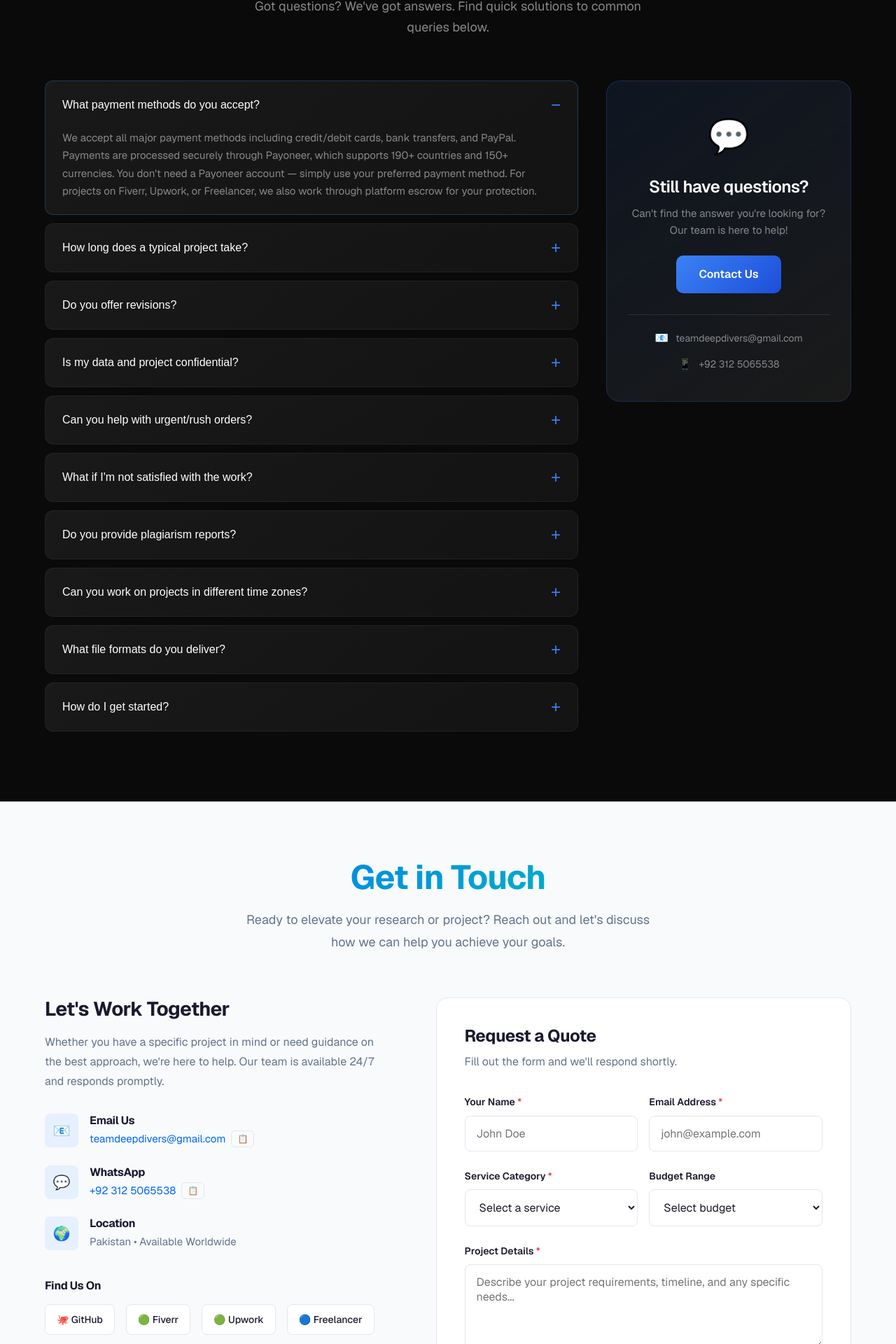
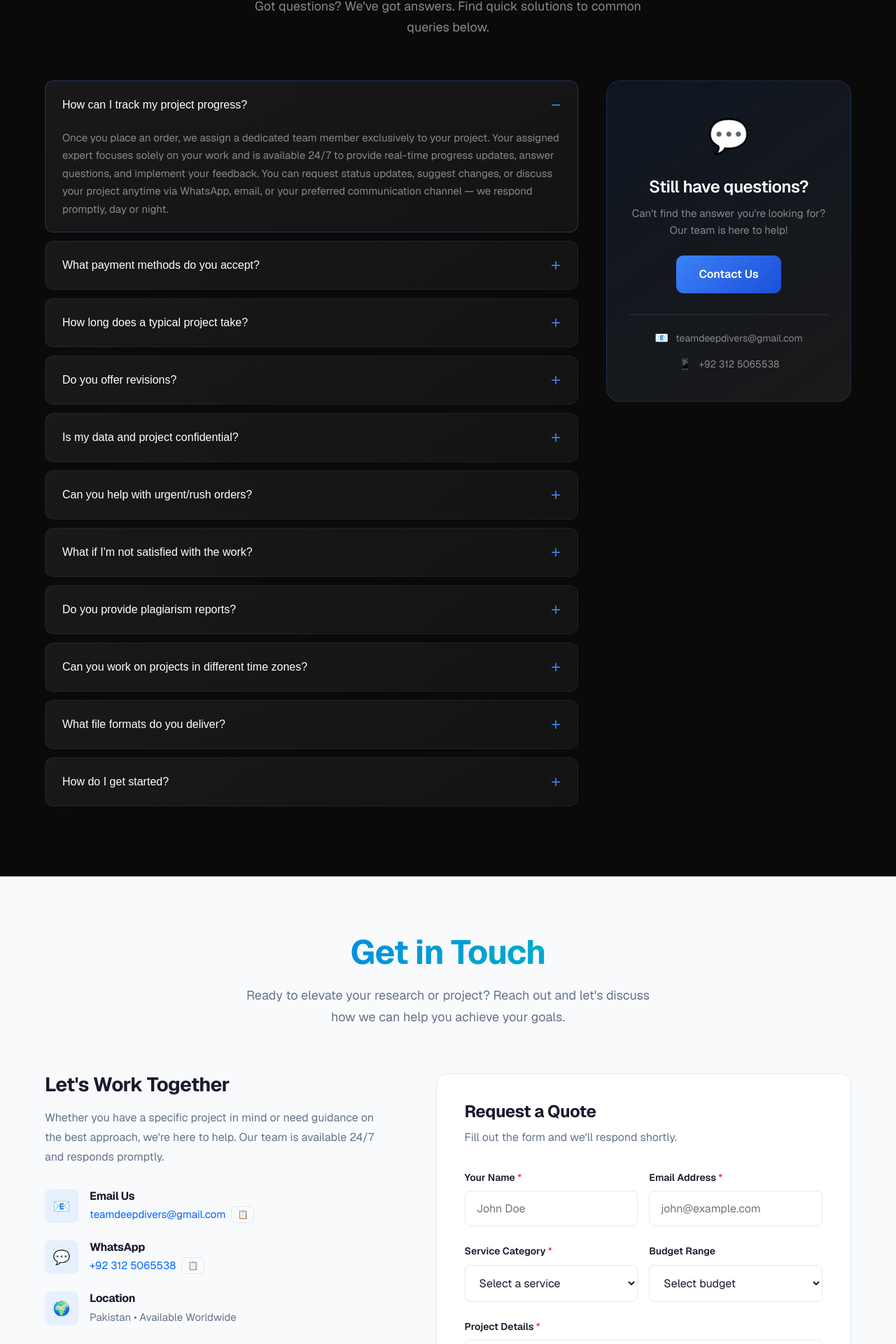
Before and after one commit to 03-134202-096/seondporfolio, a Next.js app: page / in a window 1280 px wide. Shown: the part 8418-10338 px from the top of the page at 70% size. Built offline with nearby package versions, Linux system fonts and the light colour scheme.

Commit message:
faq updated more for track recored

```diff
--- a/src/components/Contact/Contact.tsx
+++ b/src/components/Contact/Contact.tsx
@@ -143,7 +143,7 @@ export default function Contact() {
                   rel="noopener noreferrer"
                   className={styles.platformBadge}
                 >
-                  🐙 GitHub
+                  🔵 GitHub
                 </a>
                 <span className={styles.platformBadge}>🟢 Fiverr</span>
                 <span className={styles.platformBadge}>🟢 Upwork</span>
--- a/src/components/FAQ/FAQ.tsx
+++ b/src/components/FAQ/FAQ.tsx
@@ -4,6 +4,10 @@ import { useState } from 'react';
 import styles from './FAQ.module.css';
 
 const faqs = [
+  {
+    question: 'How can I track my project progress?',
+    answer: 'Once you place an order, we assign a dedicated team member exclusively to your project. Your assigned expert focuses solely on your work and is available 24/7 to provide real-time progress updates, answer questions, and implement your feedback. You can request status updates, suggest changes, or discuss your project anytime via WhatsApp, email, or your preferred communication channel — we respond promptly, day or night.'
+  },
   {
     question: 'What payment methods do you accept?',
     answer: 'We accept all major payment methods including credit/debit cards, bank transfers, and PayPal. Payments are processed securely through Payoneer, which supports 190+ countries and 150+ currencies. You don\'t need a Payoneer account — simply use your preferred payment method. For projects on Fiverr, Upwork, or Freelancer, we also work through platform escrow for your protection.'
```
